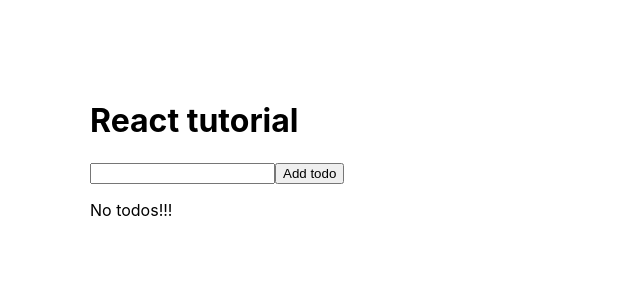
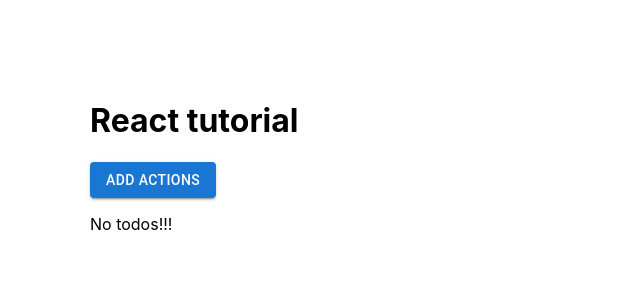
Before and after one commit to KolyaShevelinda/first-project-react, a React (Create React App) app: page / in a window 1280 px wide. Shown: the top 300 px of the page, without its empty margins (0-640 px from the left). Built offline with nearby package versions, Linux system fonts and the light colour scheme.

Commit message:
add material-ui

```diff
--- a/package.json
+++ b/package.json
@@ -3,6 +3,11 @@
   "version": "0.1.0",
   "private": true,
   "dependencies": {
+    "@emotion/react": "^11.4.1",
+    "@emotion/styled": "^11.3.0",
+    "@material-ui/core": "^5.0.0-beta.5",
+    "@material-ui/icons": "^4.11.2",
+    "@material-ui/styled-engine-sc": "^5.0.0-beta.5",
     "@reduxjs/toolkit": "^1.6.1",
     "@testing-library/jest-dom": "^5.14.1",
     "@testing-library/react": "^11.2.7",
@@ -13,6 +18,7 @@
     "react-redux": "^7.2.5",
     "react-scripts": "4.0.3",
     "redux": "^4.1.1",
+    "styled-components": "^5.3.1",
     "web-vitals": "^1.1.2"
   },
   "scripts": {
--- a/src/App.js
+++ b/src/App.js
@@ -1,5 +1,5 @@
-import React from 'react'
-import {useSelector} from 'react-redux'
+import React from "react"
+import {useSelector} from "react-redux"
 import TodoList from "./Todo/TodoList"
 import AddTodo from "./Todo/AddTodo";
 
--- a/src/Todo/AddTodo.js
+++ b/src/Todo/AddTodo.js
@@ -1,26 +1,103 @@
-import React, {useState} from 'react'
-import {useDispatch} from 'react-redux'
+import React, {useState} from "react";
+import {useDispatch} from "react-redux";
 import {addTodo} from "../redux/actions/todos.actions";
+import Button from "@material-ui/core/Button"
+import Dialog from "@material-ui/core/Dialog"
+import DialogTitle from "@material-ui/core/DialogTitle";
+import DialogContent from "@material-ui/core/DialogContent";
+import DialogContentText from "@material-ui/core/DialogContentText";
+import TextField from "@material-ui/core/TextField";
+import DialogActions from "@material-ui/core/DialogActions";
 
 function AddTodo() {
     const dispatch = useDispatch();
     const [value, setValue] = useState('');
+    const [open, setOpen] = useState(false);
 
     function createTodo(event) {
         event.preventDefault();
-        dispatch(addTodo({
-            title: value,
-            id: Date.now(),
-            completed: false
-        }))
+        dispatch(
+            addTodo({
+                title: value,
+                id: Date.now(),
+                completed: false
+            })
+        )
     }
 
+    const handleClickOpen = () => {
+        setOpen(true);
+    };
+
+    const handleClose = () => {
+        setOpen(false);
+    };
+
     return (
-        <form style={{marginBottom: '1rem'}} onSubmit={createTodo}>
-            <input value={value} onChange={event => setValue(event.target.value)}/>
-            <button type='submit'>Add todo</button>
+        <form>
+            <Button variant="contained" onClick={handleClickOpen}>
+                Add actions
+            </Button>
+            <Dialog open={open} onClose={handleClose}>
+                <DialogTitle>Add action list</DialogTitle>
+                <DialogContent>
+                    <DialogContentText>
+                        Input name add action
+                    </DialogContentText>
+                    <TextField
+                        autoFocus
+                        margin="dense"
+                        label="Add action"
+                        id="name"
+                        fullWidth
+                        variant="standard"
+                    />
+                </DialogContent>
+                <DialogActions>
+                    <Button onClick={handleClose}>Cansel</Button>
+                    <Button onClick={createTodo}
+                            value={value}
+                            onChange={event => setValue(event.target.value)}>
+                        Add todo
+                    </Button>
+                </DialogActions>
+            </Dialog>
         </form>
     )
 }
 
 export default AddTodo
+
+// import React, {useState} from "react";
+// import {useDispatch} from "react-redux";
+// import {addTodo} from "../redux/actions/todos.actions";
+// import Button from "@material-ui/core/Button";
+//
+// const styles = {
+//     input: {
+//         marginRight: '1rem'
+//     }
+// }
+//
+// function AddTodo() {
+//     const dispatch = useDispatch();
+//     const [value, setValue] = useState('');
+//
+//     function createTodo(event) {
+//         event.preventDefault();
+//         dispatch(addTodo({
+//             title: value,
+//             id: Date.now(),
+//             completed: false
+//         }))
+//     }
+//
+//     return (
+//         <form style={{marginBottom: '1rem'}} onSubmit={createTodo}>
+//             <input style={styles.input} value={value} onChange={event => setValue(event.target.value)}/>
+//             <Button variant="contained" type='submit'>Add todo</Button>
+//         </form>
+//     )
+// }
+//
+// export default AddTodo
```
Also changed, not shown: src/redux/actions/todos.actions.js (+6 -4 lines), src/redux/reducers/todo.reducer.js (+6 -4 lines), 1 other file (tests, documents, lock files or other folders).
